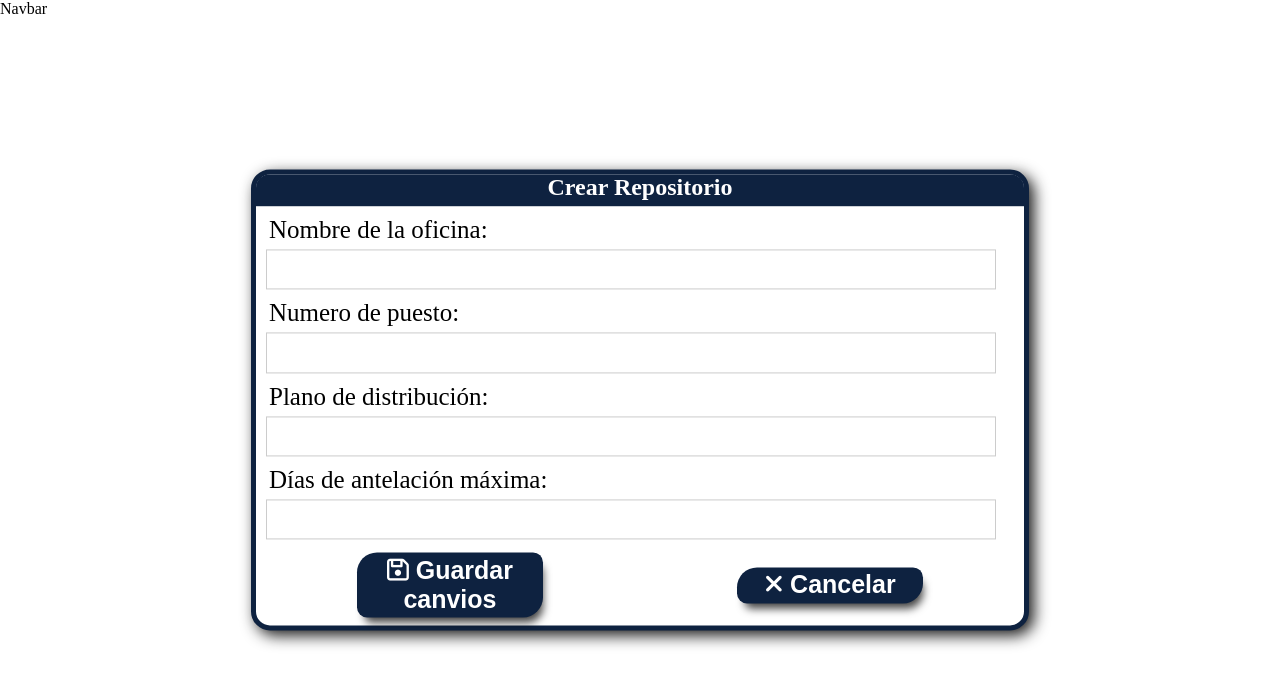
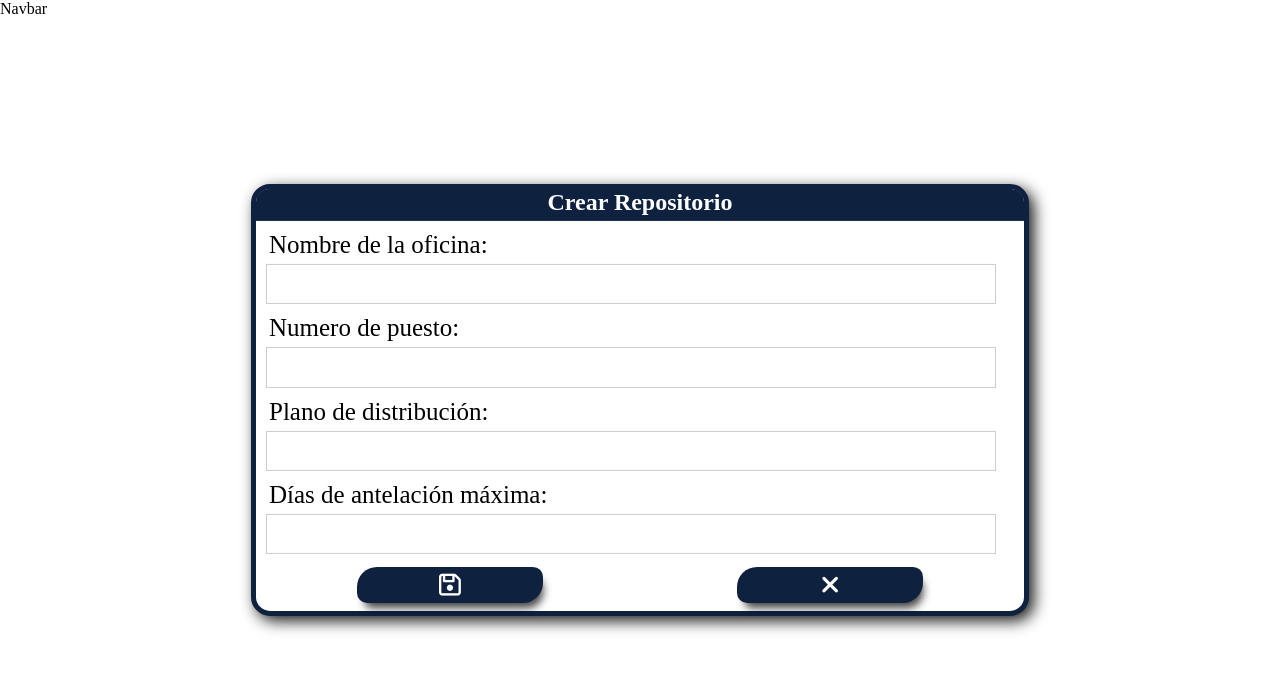
Before and after one commit to AkagamiNoLorea/Emergya_Frontend, a React (Vite) app: page /private/crearoficinas in a window 1280 px wide. Shown: the top 686 px of the page. Built offline with nearby package versions, Linux system fonts and the light colour scheme.

Commit message:
canvios minimos

```diff
--- a/src/components/oficinas/CrearOficina.jsx
+++ b/src/components/oficinas/CrearOficina.jsx
@@ -45,8 +45,8 @@ const CrearOficina = () => {
                                 <input type="text" value={Diasantelacion} onChange={(e) => setDiasantelacion(e.target.value)}></input>
                             </div>
                             <div className='form2Buttons'>
-              <button className='formButton' type="submit"><i className="fa-regular fa-floppy-disk"></i> Guardar canvios</button>
-              <button className='formButton' type="button"><i className="fa-solid fa-xmark"></i> Cancelar</button>
+              <button className='formButton' type="submit"><i className="fa-regular fa-floppy-disk"></i></button>
+              <button className='formButton' type="button"><i className="fa-solid fa-xmark"></i></button>
             </div>
                     </div>
                 </div>
```
